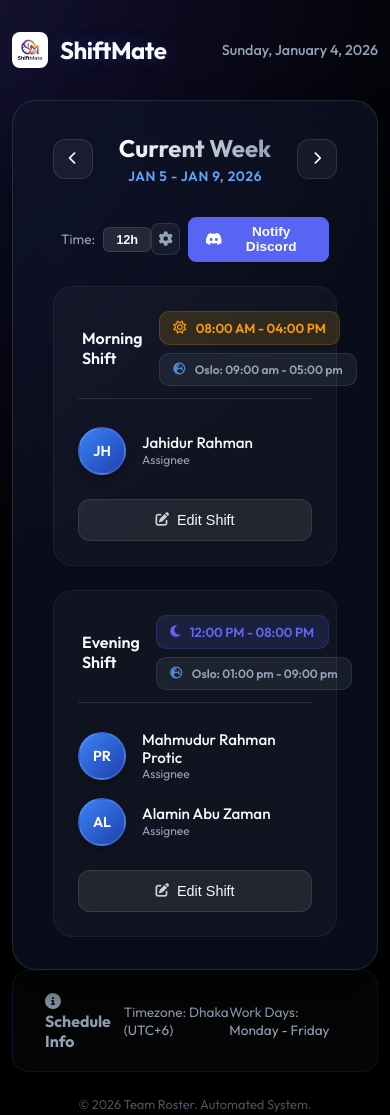
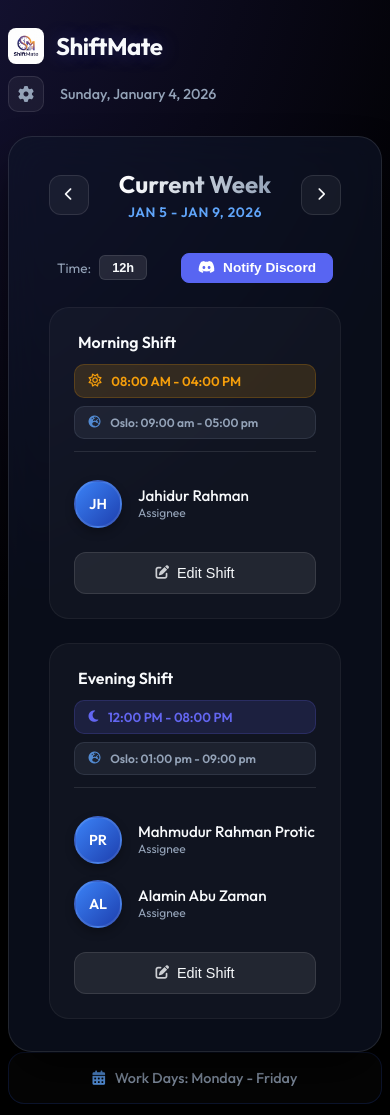
Before and after one commit to jhrahman/shiftmate, a website: page index.html in a window 390 px wide. Shown: the top 1115 px of the page. Drawn offline with Linux system fonts and the light colour scheme.

Commit message:
Improve mobile layout, reposition gear icon, and simplify footer

```diff
--- a/index.html
+++ b/index.html
@@ -22,8 +22,13 @@
                     style="height: 36px; width: auto; border-radius: 8px; vertical-align: middle;">
                 <span>ShiftMate</span>
             </div>
-            <div class="current-date" id="currentDateDisplay">
-                <!-- Date inserted by JS -->
+            <div class="header-actions">
+                <button id="configDiscordBtn" class="icon-btn-header" title="Configure Discord Webhook">
+                    <i class="fa-solid fa-gear"></i>
+                </button>
+                <div class="current-date" id="currentDateDisplay">
+                    <!-- Date inserted by JS -->
+                </div>
             </div>
         </header>
 
@@ -48,9 +53,6 @@
                         <button id="toggleTimeBtn" class="toggle-btn">24h</button>
                     </div>
                     <div class="discord-controls">
-                        <button id="configDiscordBtn" class="icon-btn-small" title="Configure Discord Webhook">
-                            <i class="fa-solid fa-gear"></i>
-                        </button>
                         <button id="sendDiscordBtn" class="btn-discord" title="Send to Discord">
                             <i class="fa-brands fa-discord"></i> Notify Discord
                         </button>
@@ -157,10 +159,8 @@
                 </div>
             </div>
 
-            <section class="info-card">
-                <h3><i class="fa-solid fa-circle-info"></i> Schedule Info</h3>
-                <p>Timezone: Dhaka (UTC+6)</p>
-                <p>Work Days: Monday - Friday</p>
+            <section class="work-days-info">
+                <p><i class="fa-solid fa-calendar-days"></i> Work Days: Monday - Friday</p>
             </section>
         </main>
 
--- a/style.css
+++ b/style.css
@@ -61,8 +61,45 @@ body {
 
 @media (max-width: 480px) {
     .app-container {
-        padding: 1rem 0.75rem;
-        gap: 1.5rem;
+        padding: 0.75rem 0.5rem;
+        gap: 1rem;
+    }
+
+    .header {
+        flex-wrap: wrap;
+        gap: 0.75rem;
+    }
+
+    .logo {
+        font-size: 1.25rem;
+    }
+
+    .header-actions {
+        gap: 0.75rem;
+    }
+
+    .current-date {
+        font-size: 0.8rem;
+    }
+
+    .roster-card {
+        padding: 1.25rem 1rem;
+        border-radius: 16px;
+    }
+
+    .schedule-row {
+        padding: 1rem;
+        gap: 1rem;
+    }
+
+    .time-badge {
+        padding: 0.4rem 0.6rem;
+        font-size: 0.75rem;
+        gap: 0.4rem;
+    }
+
+    .time-badge.oslo {
+        font-size: 0.7rem;
     }
 }
 
@@ -73,6 +110,35 @@ body {
     align-items: center;
     margin-bottom: 0.5rem;
     animation: fadeInDown 0.8s ease-out;
+    width: 100%;
+}
+
+.header-actions {
+    display: flex;
+    align-items: center;
+    gap: 1rem;
+}
+
+.icon-btn-header {
+    background: rgba(255, 255, 255, 0.05);
+    border: 1px solid rgba(255, 255, 255, 0.1);
+    color: var(--text-muted);
+    width: 36px;
+    height: 36px;
+    border-radius: 10px;
+    cursor: pointer;
+    display: flex;
+    align-items: center;
+    justify-content: center;
+    transition: all 0.2s;
+    font-size: 1rem;
+}
+
+.icon-btn-header:hover {
+    background: rgba(255, 255, 255, 0.1);
+    color: var(--text-main);
+    border-color: var(--primary);
+    transform: rotate(45deg);
 }
 
 @keyframes fadeInDown {
@@ -256,6 +322,7 @@ body {
     }
 }
 
+
 .time-badge {
     display: inline-flex;
     align-items: center;
@@ -364,21 +431,26 @@ body {
 }
 
 /* Modal and Footer styles (kept mostly same but refined) */
-.info-card {
+.work-days-info {
     display: flex;
-    justify-content: space-between;
+    justify-content: center;
     background: rgba(255, 255, 255, 0.02);
     border: 1px solid var(--border);
     border-radius: 16px;
-    padding: 1.25rem 2rem;
-    font-size: 0.85rem;
+    padding: 1rem 2rem;
+    font-size: 0.9rem;
     color: var(--text-muted);
+    font-weight: 500;
 }
 
-.info-card p {
+.work-days-info p {
     display: flex;
     align-items: center;
-    gap: 0.5rem;
+    gap: 0.6rem;
+}
+
+.work-days-info i {
+    color: var(--primary-light);
 }
 
 footer {
@@ -397,9 +469,10 @@ footer {
 
     .col-time {
         grid-column: 1 / -1;
-        flex-direction: row;
-        align-items: center;
+        flex-direction: column;
+        align-items: flex-start;
         margin-bottom: 0.5rem;
+        gap: 0.75rem;
     }
 
     .col-person {
@@ -761,6 +834,24 @@ footer {
     border-radius: 50% !important;
 }
 
+@media (max-width: 480px) {
+    .time-group {
+        align-items: flex-start !important;
+        width: 100%;
+    }
+
+    .col-time {
+        flex-direction: column !important;
+        align-items: flex-start !important;
+        gap: 0.75rem !important;
+    }
+
+    .time-badge {
+        width: 100% !important;
+        justify-content: flex-start !important;
+    }
+}
+
 /* Desktop Overrides */
 @media (min-width: 768px) {
     .row-main {
```
